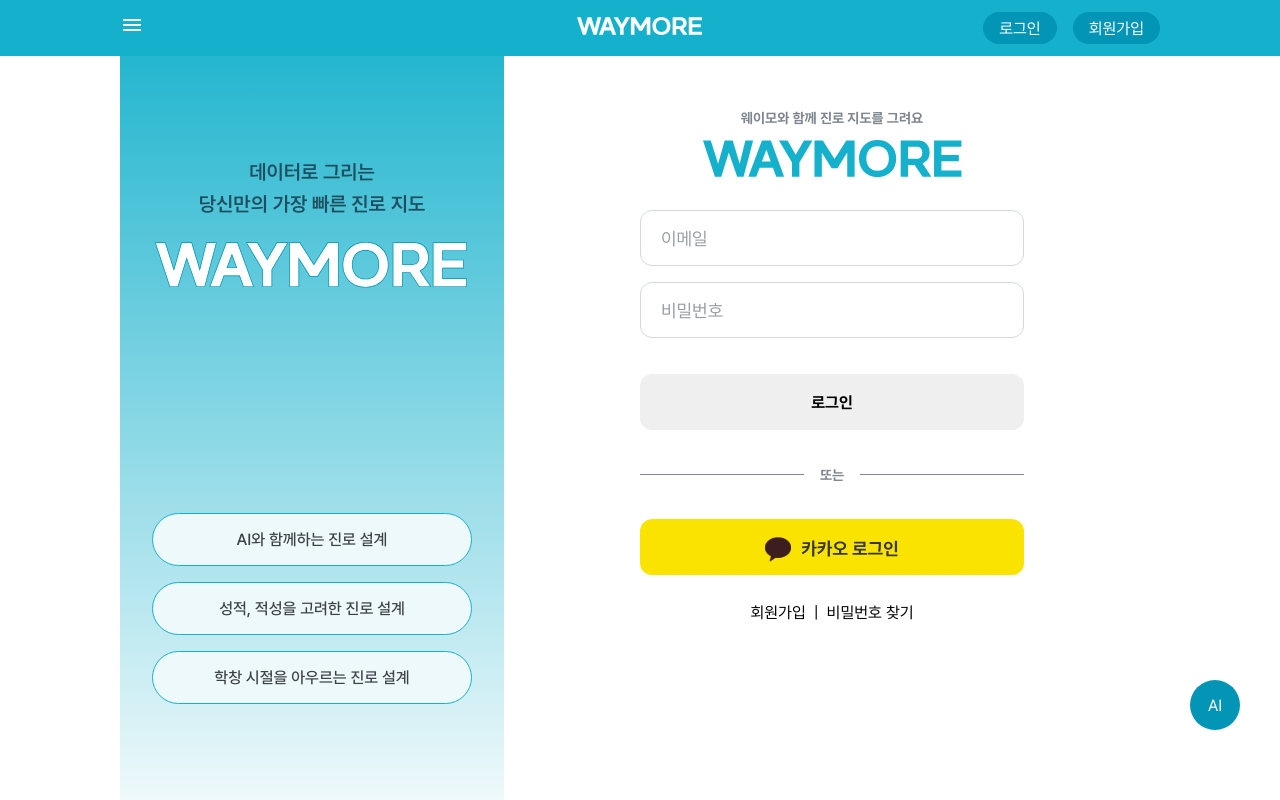
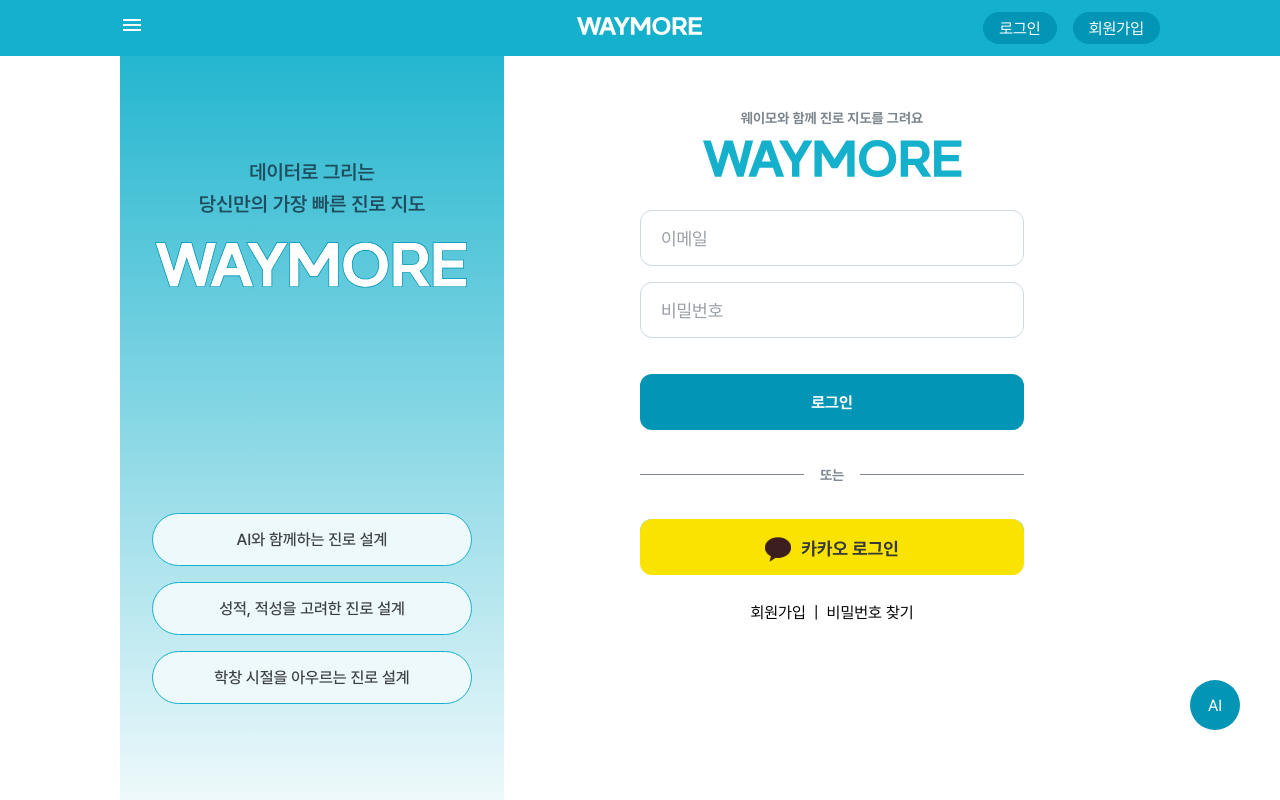
Before and after one commit to teameeu/teameeu-frontend, a React (Create React App) app: page /login in a window 1280 px wide. Built offline with nearby package versions, Linux system fonts and the light colour scheme.

Commit message:
Chore: css 수정

```diff
--- a/src/pages/login/ui/LoginPage.jsx
+++ b/src/pages/login/ui/LoginPage.jsx
@@ -14,20 +14,19 @@
                     <input placeholder="이메일" />
                     <input type="password" placeholder="비밀번호" />
                 </div>
-                <button>로그인</button>
+                <button className="enabled">로그인</button>
             </form>
             <div className="row" style={{ display: "flex", gap: "16px", justifyContent: "center", width: "100%", alignItems: "center" }}>
                 <hr />
                 <span style={{ color: "var(--color-gray-500)", whiteSpace: "nowrap", fontWeight: "700", fontSize: "14px" }}>또는</span>
                 <hr />
             </div>
-            <button style={{ backgroundImage: "url('/img/btn/kakao_login_large_wide.svg')", backgroundSize: "cover" }}></button>
+            <button className="enabled" style={{ backgroundImage: "url('/img/btn/kakao_login_large_wide.svg')", backgroundSize: "cover" }}></button>
             <div className="row" style={{ display: "flex", gap: "8px", justifyContent: "center", width: "100%" }}>
                 <span>회원가입</span>
                 <span>|</span>
                 <span>비밀번호 찾기</span>
             </div>
-
         </div>
     )
 }
--- a/src/widgets/topbar/ui/Topbar.jsx
+++ b/src/widgets/topbar/ui/Topbar.jsx
@@ -48,7 +48,7 @@
       </div>
 
       <div className="topbar-logo-img">
-        <img src="/img/logo/logo01.svg" alt="logo" />
+        <img src="/img/logo/logo01.svg" alt="logo" style={{ cursor: "pointer" }} onClick={() => handleClickMenu(`${user ? "/dashboard" : "/overview"}`)} />
       </div>
 
       <div className="topbar-btns">
```
